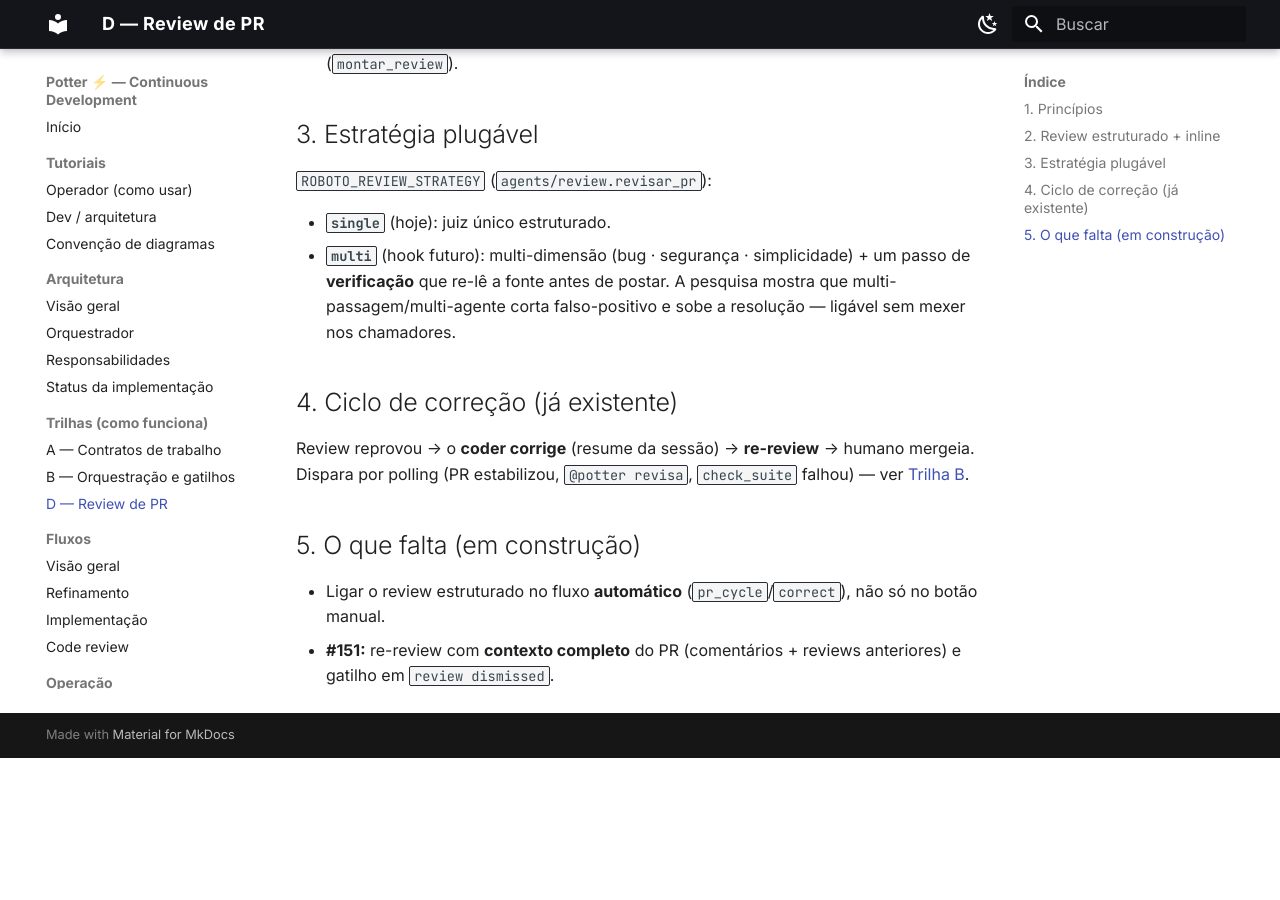
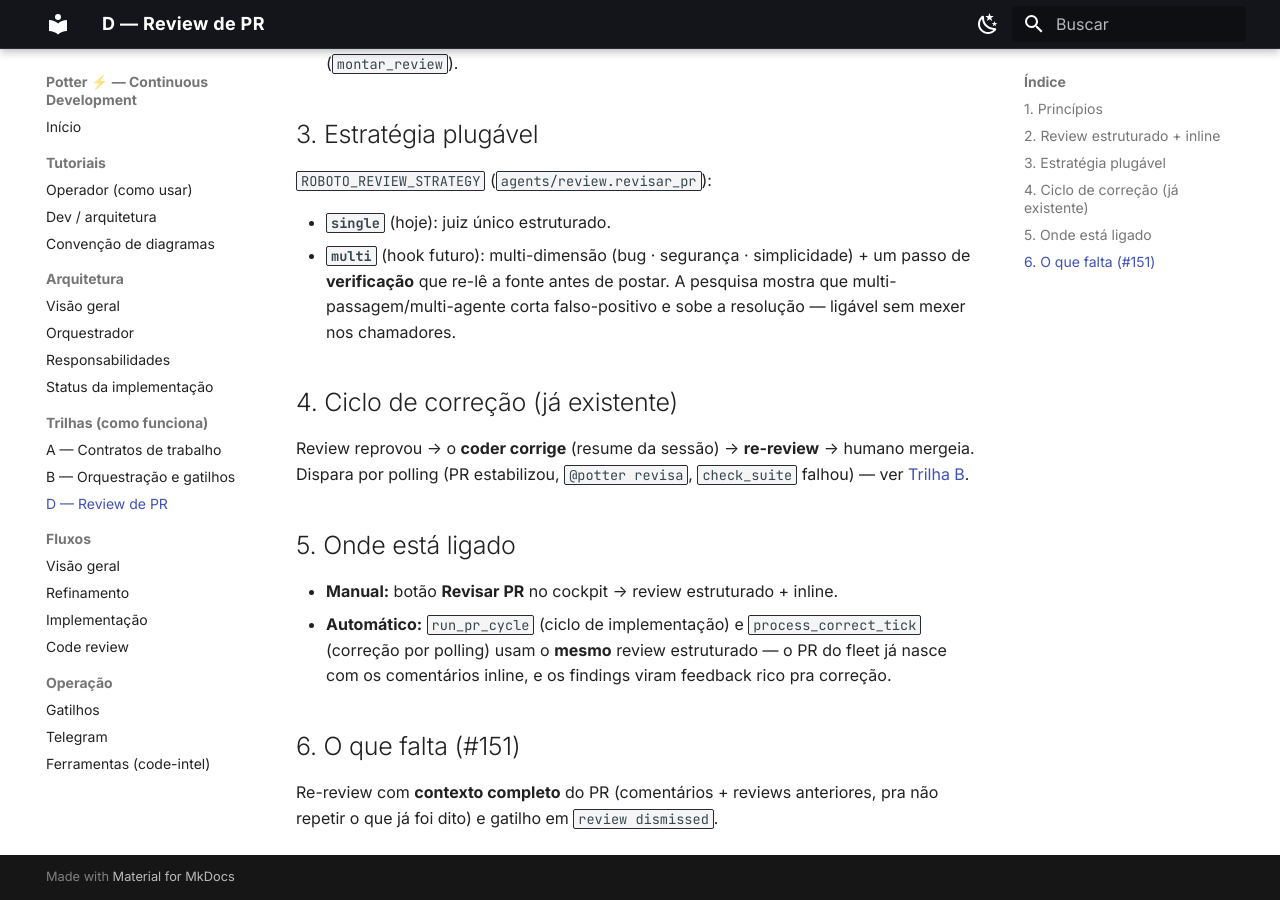
Before and after one commit to CenturyBoys/roboto, an MkDocs documentation site: the page built from docs/trilha-d-review.md, in a window 1280 px wide and 900 px high, scrolled down 886 px. Built offline with MkDocs 1.6.1 and Material for MkDocs 9.7.7, drawn with Linux system fonts in a browser that asks for light colours; before the commit the page ends 1644 px from its top, so only the background shows below that; some of the changed text lies outside the part shown.

Commit message:
feat(pr-cycle): review estruturado + inline no fluxo AUTOMÁTICO (Trilha D) (#174)
run_pr_cycle (ciclo de impl) e process_correct_tick (correção por polling) passam a usar o
review estruturado (revisar_pr) + comentários INLINE (submit_review) — o PR do fleet já nasce
com os findings inline, e eles viram feedback rico {severidade, título, local, recomendação}
pra a correção. Antes só o botão manual usava o estruturado. GithubPrOps ganha submit_review.

Refs #5

```diff
--- a/docs/trilha-d-review.md
+++ b/docs/trilha-d-review.md
@@ -2,8 +2,8 @@
 
 > Documento **operacional**. O *porquê* está em
 > [`research/D-review-de-pr.md`](https://github.com/CenturyBoys/roboto/blob/main/research/D-review-de-pr.md).
-> **Status: em progresso** — o núcleo abaixo está no `main`; o restante (fluxo automático + #151)
-> está em construção.
+> **Status:** núcleo + fluxo automático no `main`. Falta só a **#151** (re-review com contexto
+> completo do PR + gatilho em *review dismissed*).
 
 ## 1. Princípios
 
@@ -44,8 +44,14 @@ Review reprovou → o **coder corrige** (resume da sessão) → **re-review**
 por polling (PR estabilizou, `@potter revisa`, `check_suite` falhou) — ver
 [Trilha B](trilha-b-orquestracao.md).
 
-## 5. O que falta (em construção)
+## 5. Onde está ligado
 
-- Ligar o review estruturado no fluxo **automático** (`pr_cycle`/`correct`), não só no botão manual.
-- **#151:** re-review com **contexto completo** do PR (comentários + reviews anteriores) e gatilho em
-  `review dismissed`.
+- **Manual:** botão **Revisar PR** no cockpit → review estruturado + inline.
+- **Automático:** `run_pr_cycle` (ciclo de implementação) e `process_correct_tick` (correção por
+  polling) usam o **mesmo** review estruturado — o PR do fleet já nasce com os comentários inline, e
+  os findings viram feedback rico pra correção.
+
+## 6. O que falta (#151)
+
+Re-review com **contexto completo** do PR (comentários + reviews anteriores, pra não repetir o que já
+foi dito) e gatilho em `review dismissed`.
```
Also changed, not shown: 2 other files.
